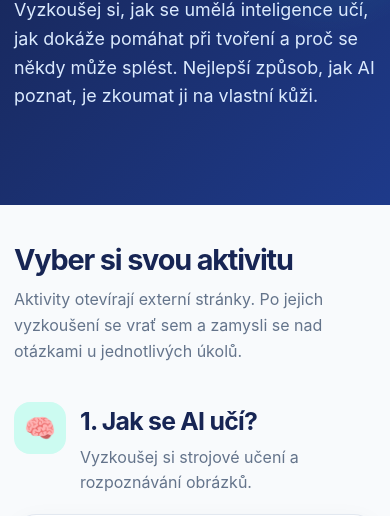
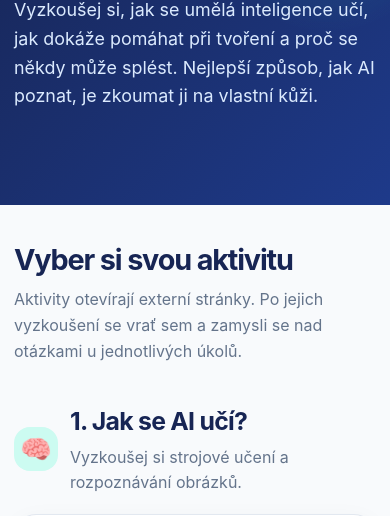
Before and after one commit to zspastelka/ai-na-pastelce, a plain HTML site: page hraj-si-s-ai.html in a window 390 px wide. Shown: the part 287-803 px from the top of the page. Drawn offline with Linux system fonts and the light colour scheme.

Commit message:
Fix activity section icons and card sizing

```diff
--- a/style.css
+++ b/style.css
@@ -352,3 +352,40 @@ img { max-width: 100%; height: auto; }
   .activity-grid { grid-template-columns: 1fr; }
   .activity-group-title { align-items: flex-start; }
 }
+
+
+/* Cílené doladění ikon a karet na stránce Hraj si s AI. */
+.activity-group > .activity-group-title {
+  display: grid !important;
+  grid-template-columns: 52px minmax(0, 1fr);
+  align-items: center;
+  gap: 14px;
+}
+.activity-group > .activity-group-title > .activity-group-icon {
+  display: grid !important;
+  width: 52px !important;
+  min-width: 52px;
+  height: 52px !important;
+  min-height: 52px;
+  padding: 0;
+  place-items: center;
+  border-radius: 16px;
+  line-height: 1;
+}
+.activity-group-title > div:last-child { min-width: 0; }
+.activity-card { min-height: 0; }
+
+@media (max-width: 700px) {
+  .activity-group > .activity-group-title {
+    grid-template-columns: 44px minmax(0, 1fr);
+    align-items: center;
+    gap: 12px;
+  }
+  .activity-group > .activity-group-title > .activity-group-icon {
+    width: 44px !important;
+    min-width: 44px;
+    height: 44px !important;
+    min-height: 44px;
+  }
+  .activity-card { padding: 20px; }
+}
```
